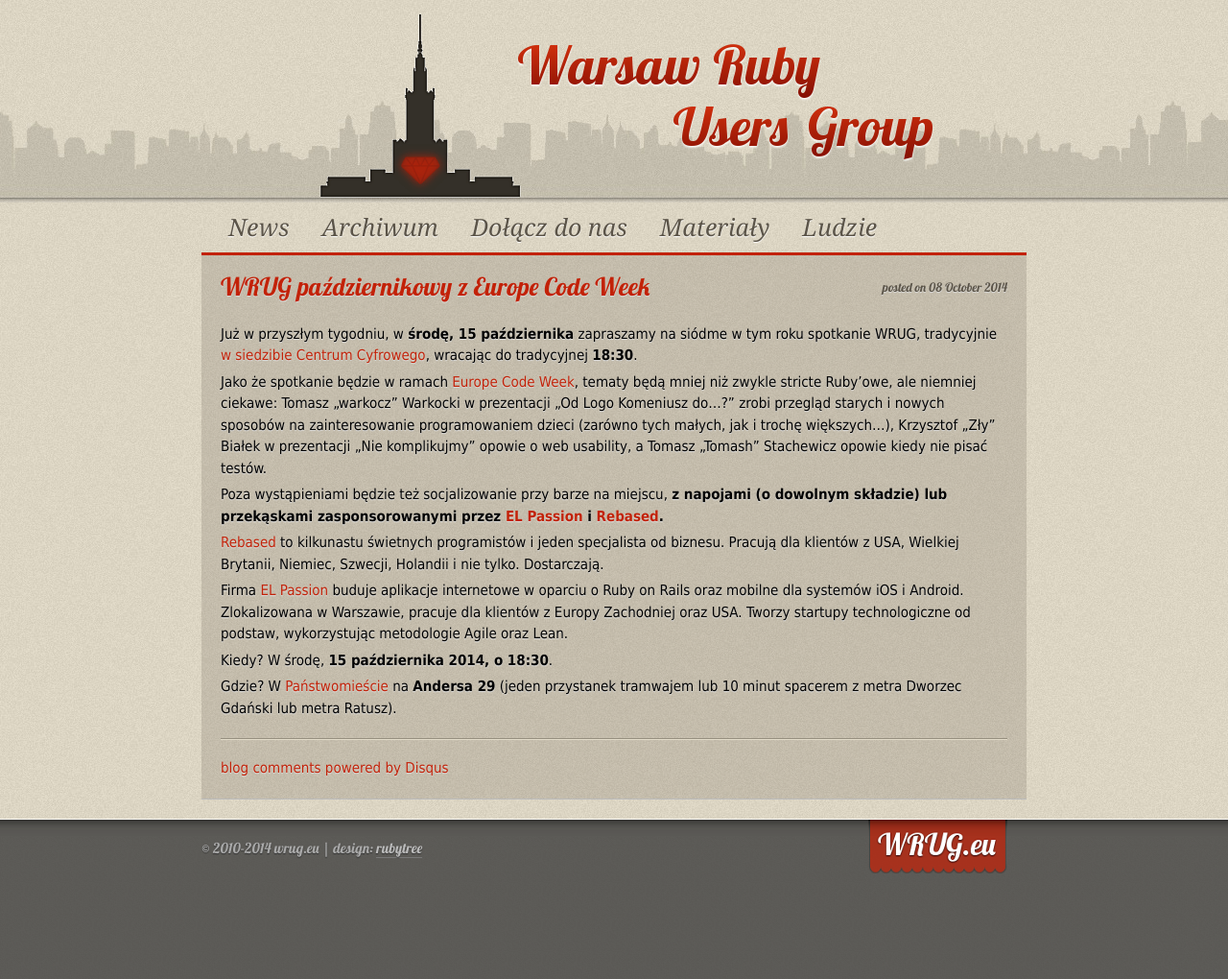
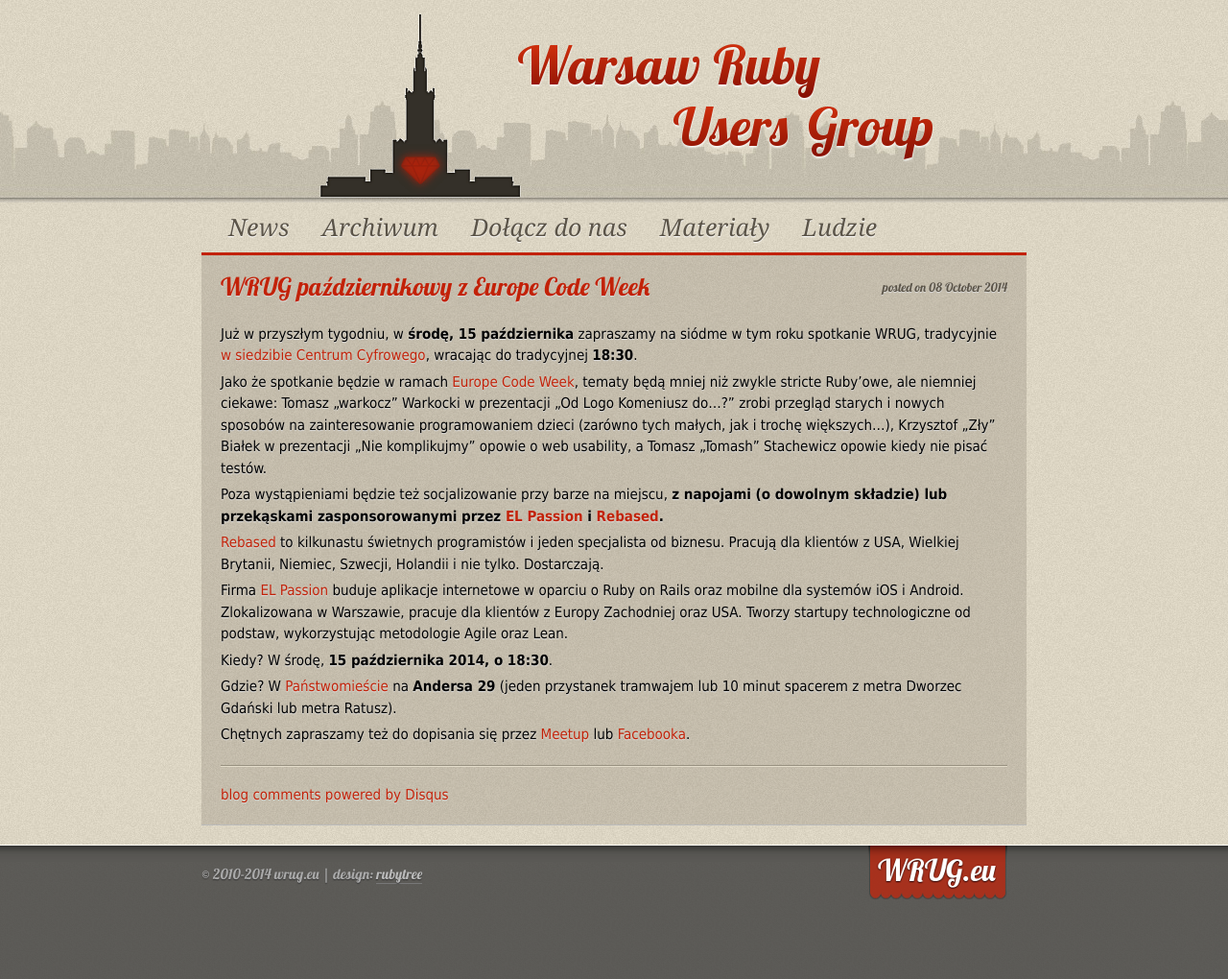
Before and after one commit to wrug/wrug.eu, a Jekyll site: the page built from _posts/2014-10-08-spotkanie-pazdziernikowe.md, in a window 1280 px wide. Shown: the whole page at 96% size. Built offline with Jekyll 4.4.1, drawn with Linux system fonts in a browser that asks for light colours; comment, search, counter and statistics services are not loaded; before the commit the page ends 993 px from its top, so only the background shows below that.

Commit message:
October 2014 Fb/Meetup links

```diff
--- a/_posts/2014-10-08-spotkanie-pazdziernikowe.md
+++ b/_posts/2014-10-08-spotkanie-pazdziernikowe.md
@@ -35,3 +35,7 @@
 Gdzie? W [Państwomieście](http://panstwomiasto.pl) na
 **Andersa 29** (jeden przystanek tramwajem lub 10 minut
 spacerem z metra Dworzec Gdański lub metra Ratusz).
+
+Chętnych zapraszamy też do dopisania się przez
+[Meetup](http://www.meetup.com/Warsaw-Ruby-Users-Group-WRUG/events/212213742/)
+lub [Facebooka](https://www.facebook.com/events/700867556664464/).
```
